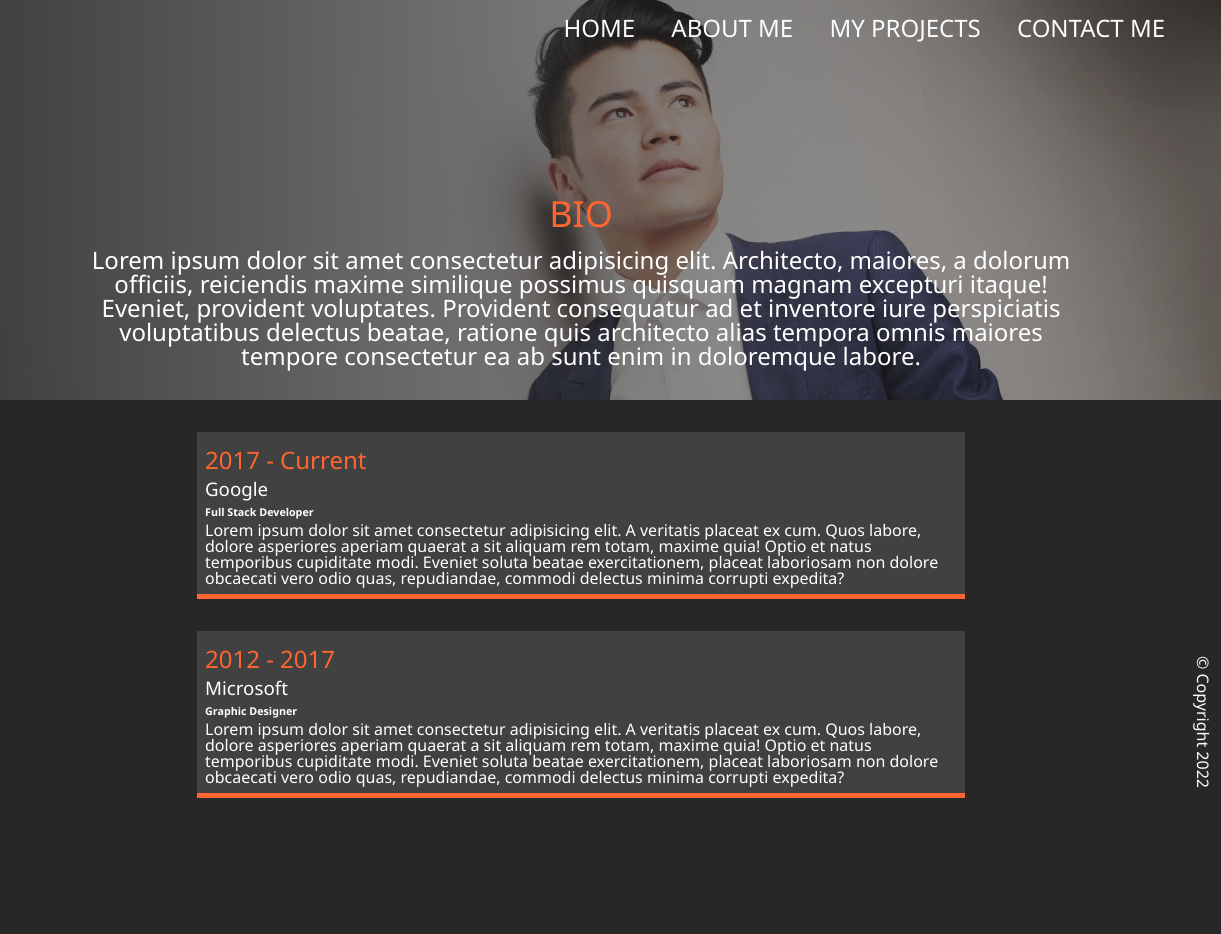
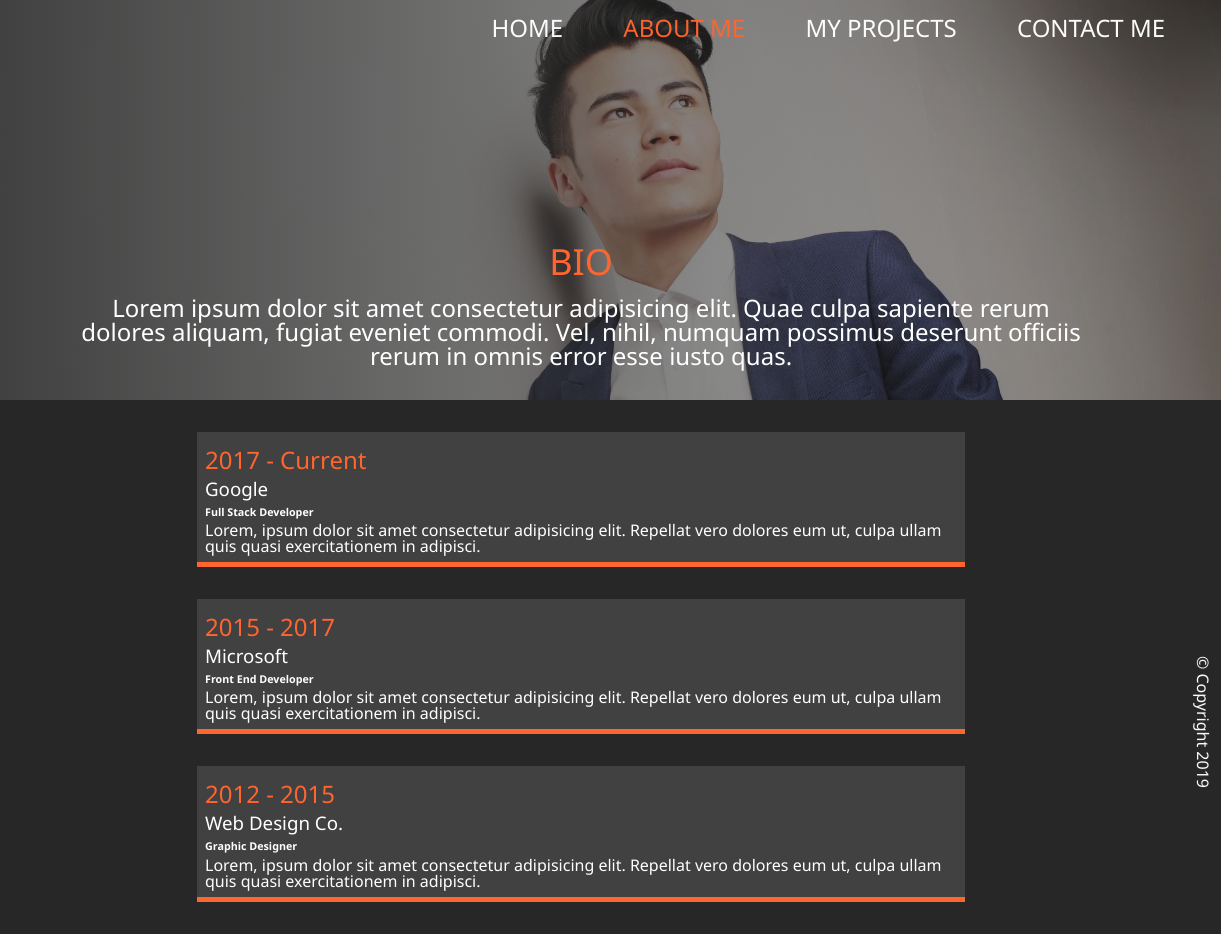
Before and after one commit to mondayrris/sass-codecamp-real, a website: page dist/about.html in a window 1280 px wide. Shown: the full height of the page, 59-1280 px from the left. Before the commit the page ends 830 px from the top, so only its background shows below. Drawn offline with Linux system fonts and the light colour scheme.

Commit message:
fix about.html

```diff
--- a/dist/about.html
+++ b/dist/about.html
@@ -3,10 +3,10 @@
 
 <head>
     <meta charset="UTF-8">
-    <meta http-equiv="X-UA-Compatible" content="IE=edge">
     <meta name="viewport" content="width=device-width, initial-scale=1.0">
+    <meta http-equiv="X-UA-Compatible" content="ie=edge">
+    <link rel="stylesheet" href="css/main.css">
     <title>About Mike Smith</title>
-    <link rel="stylesheet" href="css/main.css">
 </head>
 
 <body>
@@ -21,12 +21,18 @@
                     <a href="index.html" class="menu-nav__link">
                         Home
                     </a>
+                </li>
+                <li class="menu-nav__item active">
                     <a href="about.html" class="menu-nav__link">
                         About Me
                     </a>
+                </li>
+                <li class="menu-nav__item">
                     <a href="projects.html" class="menu-nav__link">
                         My Projects
                     </a>
+                </li>
+                <li class="menu-nav__item">
                     <a href="contact.html" class="menu-nav__link">
                         Contact Me
                     </a>
@@ -40,11 +46,9 @@
             <div class="about__bio-image">
                 <div class="about__bio">
                     <h2 class="text-secondary">BIO</h2>
-                    <p>Lorem ipsum dolor sit amet consectetur adipisicing elit. Architecto, maiores, a dolorum officiis,
-                        reiciendis maxime similique possimus quisquam magnam excepturi itaque! Eveniet, provident
-                        voluptates. Provident consequatur ad et inventore iure perspiciatis voluptatibus delectus beatae,
-                        ratione quis architecto alias tempora omnis maiores tempore consectetur ea ab sunt enim in
-                        doloremque labore.</p>
+                    <p>Lorem ipsum dolor sit amet consectetur adipisicing elit. Quae culpa sapiente rerum dolores
+                        aliquam, fugiat eveniet commodi. Vel, nihil, numquam possimus deserunt officiis rerum in omnis
+                        error esse iusto quas.</p>
                 </div>
             </div>
 
@@ -53,19 +57,22 @@
                     <h2 class="text-secondary">2017 - Current</h2>
                     <h3>Google</h3>
                     <h6>Full Stack Developer</h6>
-                    <p>Lorem ipsum dolor sit amet consectetur adipisicing elit. A veritatis placeat ex cum. Quos labore,
-                        dolore asperiores aperiam quaerat a sit aliquam rem totam, maxime quia! Optio et natus
-                        temporibus cupiditate modi. Eveniet soluta beatae exercitationem, placeat laboriosam non dolore
-                        obcaecati vero odio quas, repudiandae, commodi delectus minima corrupti expedita?</p>
+                    <p>Lorem, ipsum dolor sit amet consectetur adipisicing elit. Repellat vero dolores eum ut, culpa
+                        ullam quis quasi exercitationem in adipisci.</p>
                 </div>
                 <div class="jobs__job">
-                    <h2 class="text-secondary">2012 - 2017</h2>
+                    <h2 class="text-secondary">2015 - 2017</h2>
                     <h3>Microsoft</h3>
+                    <h6>Front End Developer</h6>
+                    <p>Lorem, ipsum dolor sit amet consectetur adipisicing elit. Repellat vero dolores eum ut, culpa
+                        ullam quis quasi exercitationem in adipisci.</p>
+                </div>
+                <div class="jobs__job">
+                    <h2 class="text-secondary">2012 - 2015</h2>
+                    <h3>Web Design Co.</h3>
                     <h6>Graphic Designer</h6>
-                    <p>Lorem ipsum dolor sit amet consectetur adipisicing elit. A veritatis placeat ex cum. Quos labore,
-                        dolore asperiores aperiam quaerat a sit aliquam rem totam, maxime quia! Optio et natus
-                        temporibus cupiditate modi. Eveniet soluta beatae exercitationem, placeat laboriosam non dolore
-                        obcaecati vero odio quas, repudiandae, commodi delectus minima corrupti expedita?</p>
+                    <p>Lorem, ipsum dolor sit amet consectetur adipisicing elit. Repellat vero dolores eum ut, culpa
+                        ullam quis quasi exercitationem in adipisci.</p>
                 </div>
             </div>
 
@@ -84,12 +91,12 @@
                 </a>
             </div>
 
-            <footer>&copy; Copyright 2022</footer>
+            <footer>&copy; Copyright 2019</footer>
         </section>
     </main>
 
+    <script src="https://kit.fontawesome.com/75e9a80c74.js"></script>
     <script src="js/main.js"></script>
-    <script src="https://kit.fontawesome.com/75e9a80c74.js" crossorigin="anonymous"></script>
 </body>
 
 </html>
```
